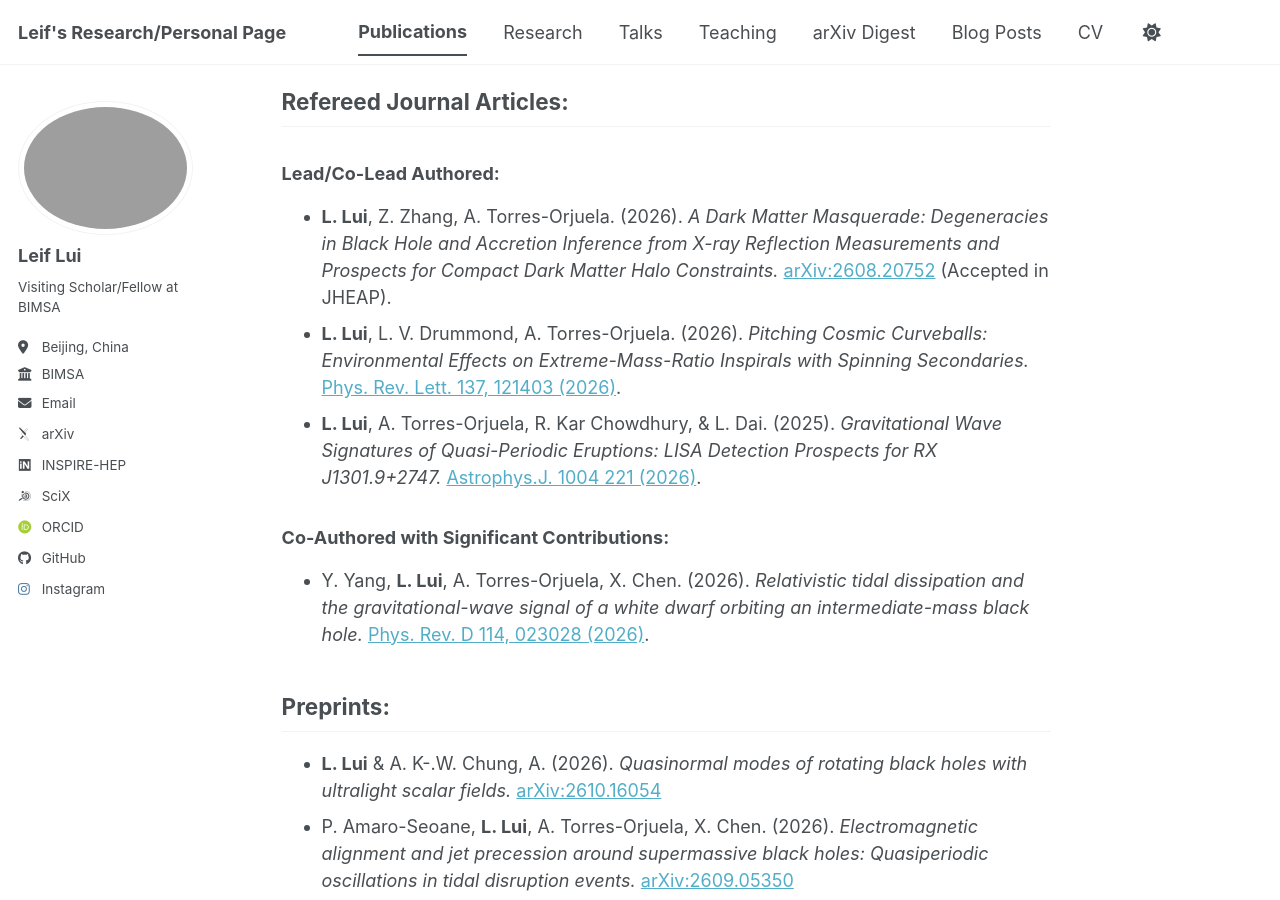
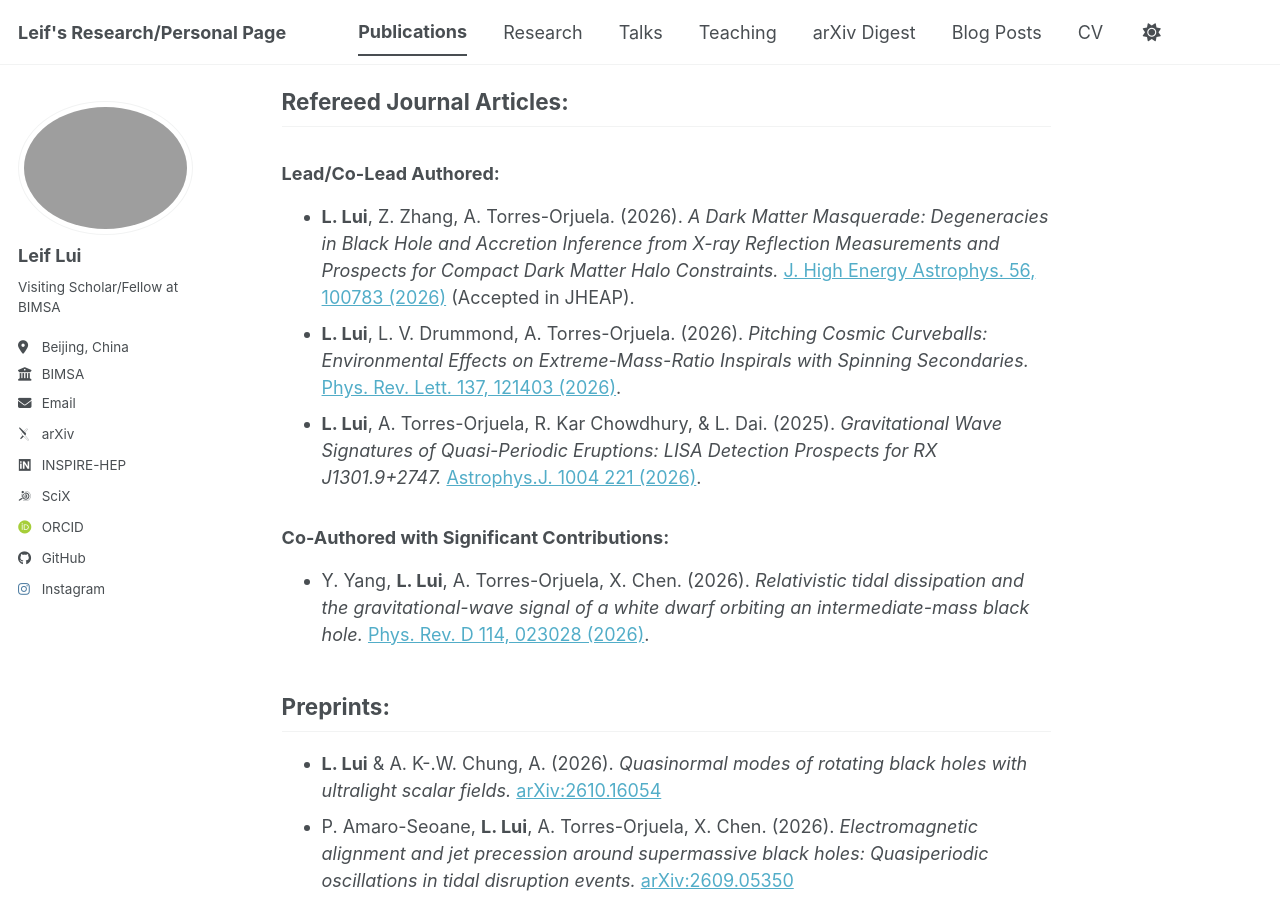
Before and after one commit to leiflui/leiflui.github.io, a Jekyll site: the page built from _pages/publications.md, in a window 1280 px wide and 900 px high, scrolled down 467 px. Built offline with Jekyll 4.4.1, drawn with Linux system fonts in a browser that asks for light colours; some web fonts are replaced; a script bundle is joined from its source files by our own code; library files that are not in the unit come from our copies.

Commit message:
Update publications.md

```diff
--- a/_pages/publications.md
+++ b/_pages/publications.md
@@ -58,7 +58,7 @@ author_profile: true
 
 ## Refereed Journal Articles:
 ### Lead/Co-Lead Authored:
-- **L. Lui**, Z. Zhang, A. Torres-Orjuela. (2026). *A Dark Matter Masquerade: Degeneracies in Black Hole and Accretion Inference from X-ray Reflection Measurements and Prospects for Compact Dark Matter Halo Constraints.* [arXiv:2608.20752](https://arxiv.org/abs/2608.20752) (Accepted in JHEAP).
+- **L. Lui**, Z. Zhang, A. Torres-Orjuela. (2026). *A Dark Matter Masquerade: Degeneracies in Black Hole and Accretion Inference from X-ray Reflection Measurements and Prospects for Compact Dark Matter Halo Constraints.* [J. High Energy Astrophys. 56, 100783 (2026)](https://www.sciencedirect.com/science/article/abs/pii/S221440482600234X) (Accepted in JHEAP).
 - **L. Lui**, L. V. Drummond, A. Torres-Orjuela. (2026). *Pitching Cosmic Curveballs: Environmental Effects on Extreme-Mass-Ratio Inspirals with Spinning Secondaries.* [Phys. Rev. Lett. 137, 121403 (2026)](https://doi.org/10.1103/dy3h-65ty).
 - **L. Lui**, A. Torres-Orjuela, R. Kar Chowdhury, &  L. Dai. (2025). *Gravitational Wave Signatures of Quasi-Periodic Eruptions: LISA Detection Prospects for RX J1301.9+2747.* [Astrophys.J. 1004 221 (2026)](https://iopscience.iop.org/article/10.3847/1538-4357/ae71cc).
 
```
